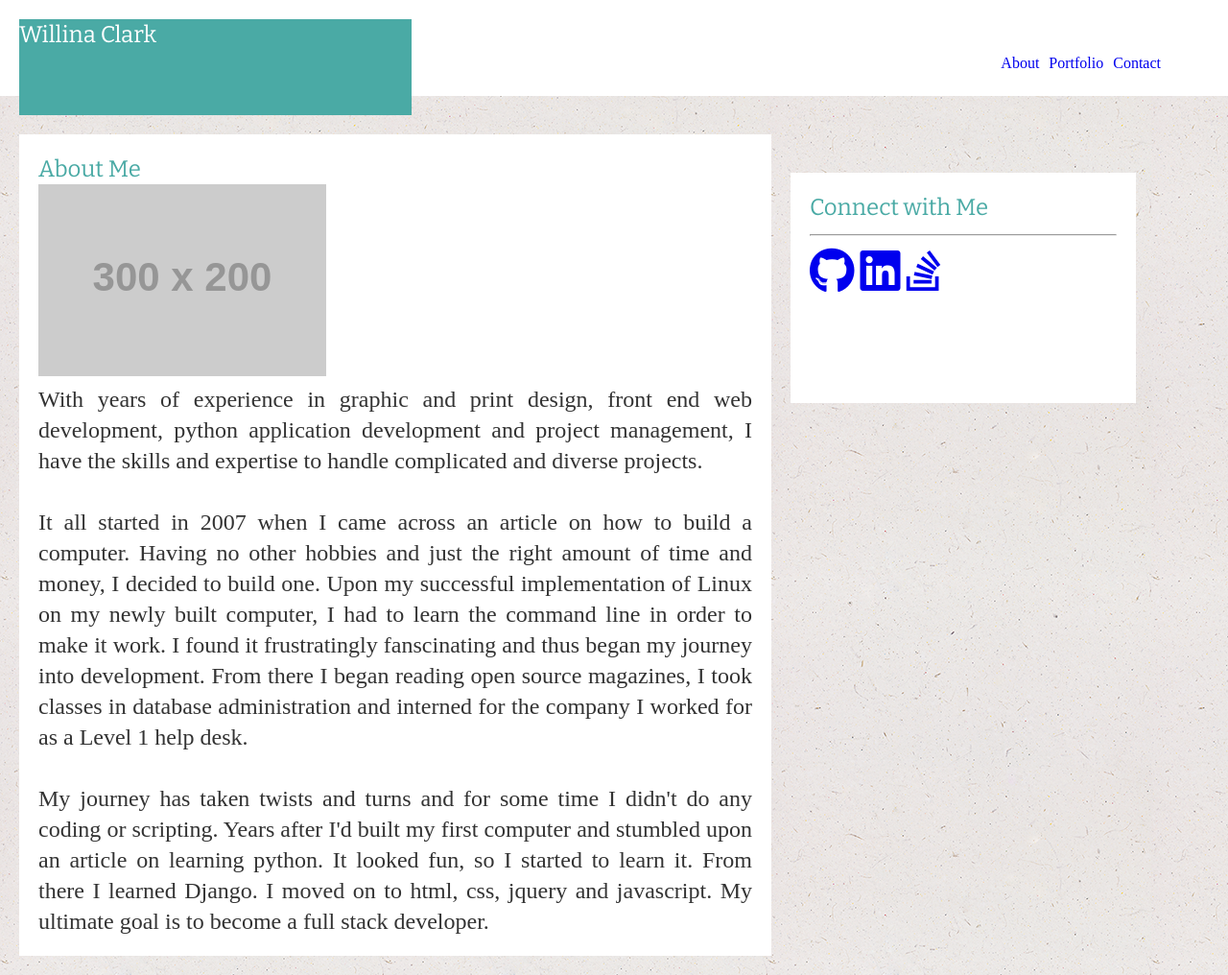
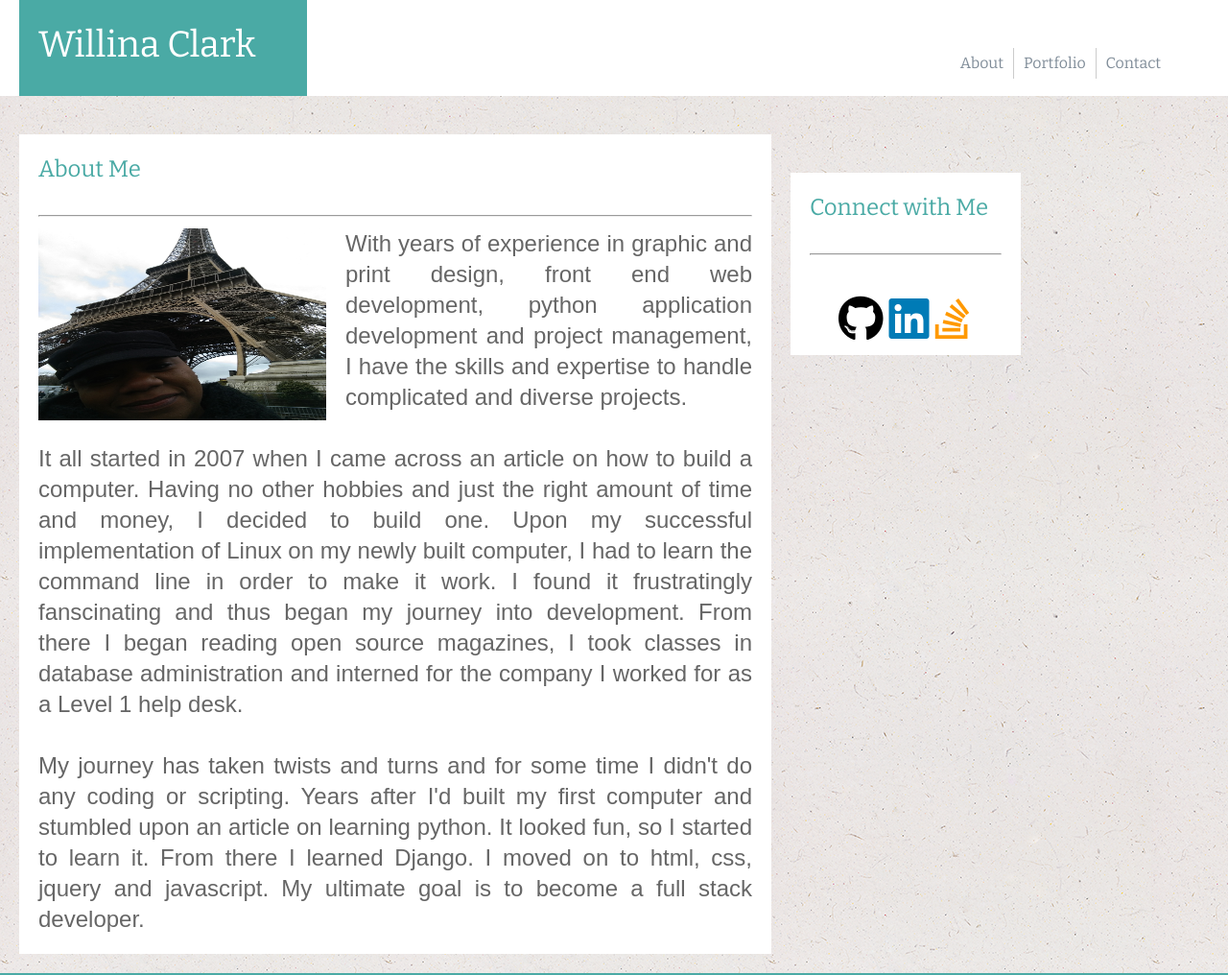
Before and after one commit to lclc68lclc/Basic-Portfolio, a plain HTML site: page index.html in a window 1280 px wide. Shown: the top 1016 px of the page at 96% size. Drawn offline with nearby package versions, Linux system fonts and the light colour scheme; placeholder pictures from the web are drawn by us; a web font is replaced by a local one.

Commit message:
WIP completed about page and more css

```diff
--- a/assets/style.css
+++ b/assets/style.css
@@ -20,6 +20,11 @@ section {
 h1, h2{
   font-family: 'Bitter';
   color: #4AAAA5;
+  padding-bottom: 20px;
+}
+
+hr{
+  color: #ccc;
 }
 
 ul{
@@ -29,6 +34,26 @@ ul a{
   text-decoration: none;
   float: right;
   padding-right: 10px;
+  padding-left: 10px;
+  color: #808D99;
+  font-family: 'Bitter';
+}
+
+li{
+  display: inline;
+  float: right;
+  border-right: 1px solid #ccc;
+
+}
+
+li:first-child {
+  border-right: none;
+}
+
+p{
+  color: #666;
+  font-family: 'Asap Condensed', sans-serif;
+  text-align: justify;
 }
 
 .navigation{
@@ -39,10 +64,13 @@ ul a{
 
 .name{
   float: left;
-  width: 33%;
+  width: 300px;
+  height: 100px;
   background-color: #4aaaa5;
-  color: #fff;
-  height: 100px;
+  margin: 0 auto;
+  padding-top: 0;
+  position: absolute;
+  top:0;
 }
 
 .connect{
@@ -51,8 +79,8 @@ ul a{
   margin-bottom: 20px;
   background: #fff;
   float: left;
-  width: 25%;
-  height: 200px;
+  width: 200px;
+  height: 150px;
 }
 
 .main{
@@ -61,7 +89,6 @@ ul a{
   background: #fff;
   float: left;
   width: 60%;
-  text-align: justify;
   word-wrap: break-word;
 }
 
@@ -74,3 +101,32 @@ footer {
   color: #ccc;
   font-size: 12px;
 }
+
+.left{
+  float: left;
+  padding: 0 20px 20px 0;
+}
+
+.icons{
+  padding-top: 30px;
+  padding-left: 30px;
+}
+
+#github{
+  color: #000;
+}
+
+#linkedin{
+  color: #007BB6;
+}
+
+#stackoverflow{
+  color: #FF9900;
+}
+
+.lowered{
+  color: #fff;
+  font-size: 38px;
+  padding-top: 30px;
+  padding-left: 20px;
+}
--- a/index.html
+++ b/index.html
@@ -15,7 +15,9 @@
 <body>
 	<header>
 		<div>
-			<h1 class="name">Willina Clark</h1>
+			<span class="name">
+				<h1 class="lowered">Willina Clark</h1>
+			</span>
 			<span>
 				<ul class="navigation">
 					<li><a href="contact.html">Contact</a></li>
@@ -29,7 +31,8 @@
 	<section>
 		<div class="main">
 			<h1>About Me</h1>
-			<img src="http://placehold.it/300x200" alt="placeholder image to be replaced" width="300" height="200">
+			<hr>
+			<img src="images/portfolio.jpg" alt="placeholder image to be replaced" width="300" height="200" class="left">
 
 			<p>
 				With years of experience in graphic and print design, front end web development, python application development and project management, I have the skills and expertise to handle complicated and diverse projects.
@@ -49,17 +52,19 @@
 		<div class="connect">
 			<h2>Connect with Me</h2>
 			<hr>
+			<div class="icons">
 				<span>
-				<a href="https://github.com/lclc68lclc" target="_blank"><i class="fa fa-github fa-2x logo-small"></i></a>
+					<a href="https://github.com/lclc68lclc" target="_blank"><i class="fa fa-github fa-2x logo-small" id="github"></i></a>
 				</span>
 
 				<span>
-				<a href="https://www.linkedin.com/in/willina-clark-aa936721/" target="_blank"><i class="fa fa-linkedin-square fa-2x logo-small"></i></a>
+					<a href="https://www.linkedin.com/in/willina-clark-aa936721/" target="_blank"><i class="fa fa-linkedin-square fa-2x logo-small" id="linkedin"></i></a>
 				</span>
 
 				<span>
-				<a href="https://stackoverflow.com/users/8351390/willina-c" target="_blank"><i class="fa fa-stack-overflow fa-2x logo-small" aria-hidden="true"></i></a>
+					<a href="https://stackoverflow.com/users/8351390/willina-c" target="_blank"><i class="fa fa-stack-overflow fa-2x logo-small" id="stackoverflow" aria-hidden="true"></i></a>
 				</span>
+			</div>
 		</div>
 	</aside>
 
```
Also changed, not shown: contact.html (+7 -5 lines), portfolio.html (+7 -3 lines), images/portfolio.jpg (added). Lines whose indentation alone changed are shown as unchanged.
